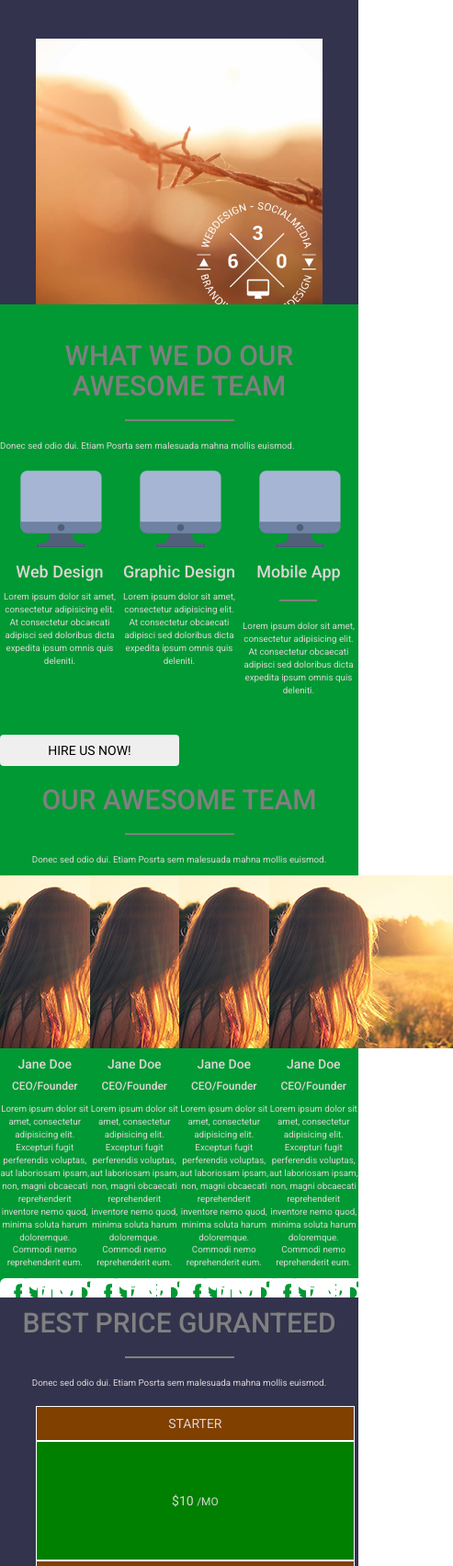
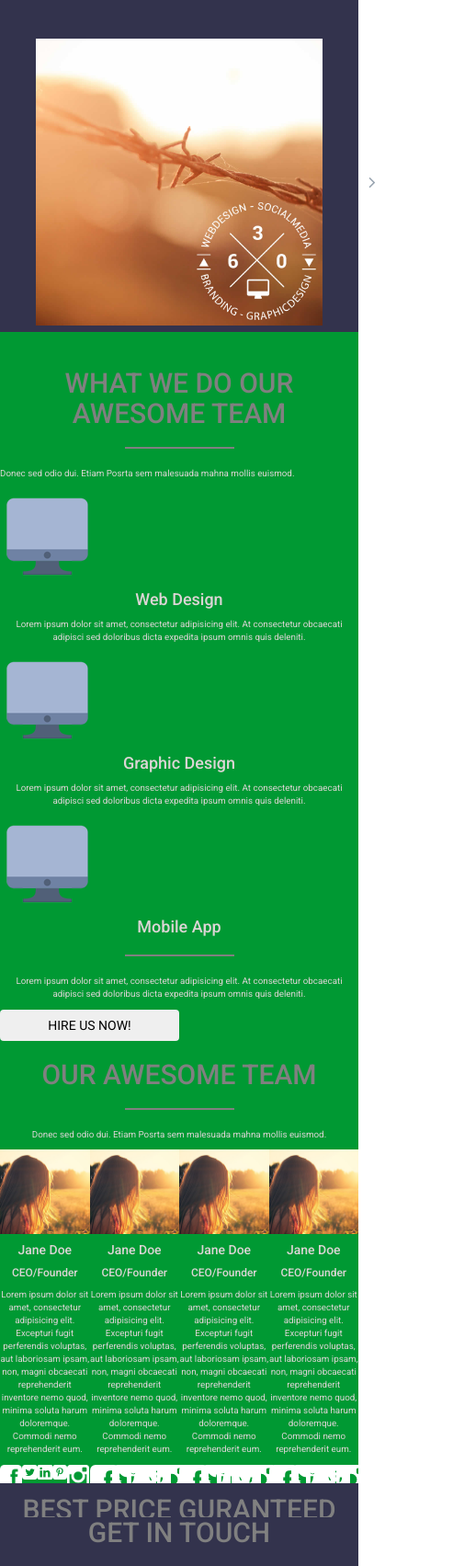
Before and after one commit to NatashaDianeey/34_kane-theme, a plain HTML site: page index.html in a window 390 px wide. Shown: the part 1427-3130 px from the top of the page at 92% size, 493 px wide, since content can reach past the window. Drawn offline with nearby package versions, Linux system fonts and the light colour scheme; files that its build step writes are made by us from their sources.

Commit message:
version final

```diff
--- a/css/main.css
+++ b/css/main.css
@@ -162,7 +162,7 @@ h3{
 .bkg-blue{
 	background-color: #33334d;
 	width: 100%;
-	height: 500%;
+	height: 600%;
 }
 .img1{
 	width: 100%;
--- a/index.html
+++ b/index.html
@@ -185,7 +185,13 @@
                                 <div><p>PHOTOSHOP/ILUSTRATOR</p></div>
                             </div>
                             <div class="col-xs-12 col-md-6">
-                                <img class="img1" src="img/agency-img3.jpg" alt="img">
+                                <div class="single-item">
+                                    <div>
+                                        <img class="img1" src="img/agency-img3.jpg" alt="img">
+                                    </div>
+                                    <div><img class="img1" src="img/agency-img2.jpg" alt="img"></div>
+                                    <div><img class="img1" src="img/agency-img.jpg" alt="img"></div>
+                                </div>
                             </div>
                         </div>
                     </div>
@@ -198,18 +204,18 @@
                         <hr>
                         <p>Donec sed odio dui. Etiam Posrta sem malesuada mahna mollis euismod.</p>
                         <div class="row">
-                            <div class="col-xs-4 text-center">
-                                <img class="dis-abs" src="img/icons/webdesign.png" alt=""/>
+                            <div class="col-xs-12 col-md-4 text-center">
+                                <img class="img-responsive dis-abs" src="img/icons/webdesign.png" alt=""/>
                                 <h4>Web Design</h4>
                                 <p>Lorem ipsum dolor sit amet, consectetur adipisicing elit. At consectetur obcaecati adipisci sed doloribus dicta expedita ipsum omnis quis deleniti.</p>
                             </div>
-                            <div class="col-xs-4 text-center">
-                                <img class="dis-abs" src="img/icons/webdesign.png" alt=""/>
+                            <div class="col-xs-12 col-md-4 text-center">
+                                <img class="img-responsive dis-abs" src="img/icons/webdesign.png" alt=""/>
                                 <h4>Graphic Design</h4>
                                 <p>Lorem ipsum dolor sit amet, consectetur adipisicing elit. At consectetur obcaecati adipisci sed doloribus dicta expedita ipsum omnis quis deleniti.</p>
                             </div>
-                            <div class="col-xs-4 text-center">
-                                <img class="dis-abs" src="img/icons/webdesign.png" alt=""/>
+                            <div class="col-xs-12 col-md-4 text-center">
+                                <img  class=" img-responsive dis-abs" src="img/icons/webdesign.png" alt=""/>
                                 <h4>Mobile App</h4>
                                 <hr>
                                 <p>Lorem ipsum dolor sit amet, consectetur adipisicing elit. At consectetur obcaecati adipisci sed doloribus dicta expedita ipsum omnis quis deleniti.</p>
@@ -221,7 +227,30 @@
                         <p class=" text-center">Donec sed odio dui. Etiam Posrta sem malesuada mahna mollis euismod.</p>
                         <div class="row">
                             <div class="col-xs-3  text-center">
-                                <img src="img/team/1.jpg" alt="Jane Doe">
+                                <img class="img-responsive" src="img/team/1.jpg" alt="Jane Doe">
+                                <h5>Jane Doe</h5>
+                                <h6>CEO/Founder</h6>
+                                <p>Lorem ipsum dolor sit amet, consectetur adipisicing elit. Excepturi fugit perferendis voluptas, aut laboriosam ipsam, non, magni obcaecati reprehenderit inventore nemo quod, minima soluta harum doloremque. Commodi nemo reprehenderit eum.</p>
+                                <div class="row"><!-- iconos-->
+                                    <div class="col-xs-3">
+                                        <img class="img-responsive" src="img/logo2.png" alt="Facebook">
+                                    </div>
+                                    <div class="col-xs-2">
+                                        <img class="img-responsive" src="img/logo1.png" alt="Twitter">
+                                    </div>
+                                    <div class="col-xs-2">
+                                        <img class="img-responsive" src="img/logo5.png" alt="">
+                                    </div>
+                                    <div class="col-xs-2">
+                                        <img class="img-responsive" src="img/logo4.png" alt="">
+                                    </div>
+                                    <div class="col-xs-3">
+                                        <img class="img-responsive" src="img/logo3.png" alt="">
+                                    </div>
+                                </div>
+                            </div>
+                            <div class="col-xs-3  text-center">
+                                <img class="img-responsive" src="img/team/1.jpg" alt="Jane Doe">
                                 <h5>Jane Doe</h5>
                                 <h6>CEO/Founder</h6>
                                 <p>Lorem ipsum dolor sit amet, consectetur adipisicing elit. Excepturi fugit perferendis voluptas, aut laboriosam ipsam, non, magni obcaecati reprehenderit inventore nemo quod, minima soluta harum doloremque. Commodi nemo reprehenderit eum.</p>
@@ -244,7 +273,7 @@
                                 </div>
                             </div>
                             <div class="col-xs-3  text-center">
-                                <img src="img/team/1.jpg" alt="Jane Doe">
+                                <img class="img-responsive" src="img/team/1.jpg" alt="Jane Doe">
                                 <h5>Jane Doe</h5>
                                 <h6>CEO/Founder</h6>
                                 <p>Lorem ipsum dolor sit amet, consectetur adipisicing elit. Excepturi fugit perferendis voluptas, aut laboriosam ipsam, non, magni obcaecati reprehenderit inventore nemo quod, minima soluta harum doloremque. Commodi nemo reprehenderit eum.</p>
@@ -267,30 +296,7 @@
                                 </div>
                             </div>
                             <div class="col-xs-3  text-center">
-                                <img src="img/team/1.jpg" alt="Jane Doe">
-                                <h5>Jane Doe</h5>
-                                <h6>CEO/Founder</h6>
-                                <p>Lorem ipsum dolor sit amet, consectetur adipisicing elit. Excepturi fugit perferendis voluptas, aut laboriosam ipsam, non, magni obcaecati reprehenderit inventore nemo quod, minima soluta harum doloremque. Commodi nemo reprehenderit eum.</p>
-                                <div class="row"><!-- iconos-->
-                                    <div class="col-xs-3">
-                                        <img src="img/logo2.png" alt="Facebook">
-                                    </div>
-                                    <div class="col-xs-2">
-                                        <img src="img/logo1.png" alt="Twitter">
-                                    </div>
-                                    <div class="col-xs-2">
-                                        <img src="img/logo5.png" alt="">
-                                    </div>
-                                    <div class="col-xs-2">
-                                        <img src="img/logo4.png" alt="">
-                                    </div>
-                                    <div class="col-xs-3">
-                                        <img src="img/logo3.png" alt="">
-                                    </div>
-                                </div>
-                            </div>
-                            <div class="col-xs-3  text-center">
-                                <img src="img/team/1.jpg" alt="Jane Doe">
+                                <img class="img-responsive" src="img/team/1.jpg" alt="Jane Doe">
                                 <h5>Jane Doe</h5>
                                 <h6>CEO/Founder</h6>
                                 <p>Lorem ipsum dolor sit amet, consectetur adipisicing elit. Excepturi fugit perferendis voluptas, aut laboriosam ipsam, non, magni obcaecati reprehenderit inventore nemo quod, minima soluta harum doloremque. Commodi nemo reprehenderit eum.</p>
@@ -318,12 +324,12 @@
             </section>
             <section> <!-- bkg-blue BEST PRICE GURANTEED / WAR TO CLIENTS SAY/ GET IN TOUCH -->
                 <div class="row">
-                    <div class="col-xs-12 bkg-blue text-center">
+                    <div class="col-md-12 bkg-blue text-center">
                         <h2 class="text-center">BEST PRICE GURANTEED</h2>
                         <hr>
                         <p>Donec sed odio dui. Etiam Posrta sem malesuada mahna mollis euismod.</p>
                         <div class="row">
-                            <div class="col-xs-12 col-md-3">
+                            <div class="hidden-xs col-md-3">
                                <ul class="list-group">
                                     <li class="list-group-item-brown">STARTER</li>
                                     <li class="list-group-item-green">$10 <small>/MO</small></li>
@@ -336,7 +342,7 @@
                                     <li class="list-group-item-trans"> <a href="#" class="btn btn-primary" role="button">Button</a></li>
                                 </ul>
                             </div>
-                            <div class="col-xs-12 col-md-3">
+                            <div class="hidden-xs col-md-3">
                                 <ul class="list-group">
                                     <li class="list-group-item-brown">STARTER</li>
                                     <li class="list-group-item-green">$10 <small>/MO</small></li>
@@ -349,7 +355,7 @@
                                     <li class="list-group-item-trans"> <a href="#" class="btn btn-primary" role="button">Button</a></li>
                                 </ul>
                             </div>
-                            <div class="col-xs-12 col-md-3">
+                            <div class="hidden-xs col-md-3">
                                 <ul class="list-group">
                                     <li class="list-group-item-brown">STARTER</li>
                                     <li class="list-group-item-green">$10 <small>/MO</small></li>
@@ -362,7 +368,7 @@
                                     <li class="list-group-item-trans"> <a href="#" class="btn btn-primary" role="button">Button</a></li>
                                 </ul>
                             </div>
-                            <div class="col-xs-12 col-md-3">
+                            <div class="hidden-xs col-md-3">
                                 <ul class="list-group">
                                     <li class="list-group-item-brown">STARTER</li>
                                     <li class="list-group-item-green">$10 <small>/MO</small></li>
@@ -379,7 +385,7 @@
                     </div>
                 </div>
                 <div class="row">
-                    <div class="col-xs-12 bkg-blue text-center">
+                    <div class="hidden-xs col-md-12 bkg-blue text-center">
                         <h2 class="text-center">WHAT OUR CLIENTS SAY</h2>
                         <hr>
                         <p>Donec sed odio dui. Etiam Posrta sem malesuada mahna mollis euismod.</p>
@@ -392,7 +398,7 @@
                     </div>
                 </div>
                 <div class="row">
-                    <div class="col-xs-12 bkg-blue text-center">
+                    <div class="col-xs-12 marg-lefyrigh bkg-blue text-center">
                         <h2 class="text-center">GET IN TOUCH</h2>
                         <hr>
                         <p>Donec sed odio dui. Etiam Posrta sem malesuada mahna mollis euismod.</p>
@@ -418,7 +424,7 @@
                 </div>
             </section>
             <section> <!-- bkg-image con iconos -->
-                <div class="row bkg-img-2 text-center">
+                <div class="row hidden-xs bkg-img-2 text-center">
                     <div class="col-xs-12 col-md-3">
                         <img class="img-responsive" src="img/logo2.png" alt="Facebook">
                     </div>
@@ -495,13 +501,7 @@
         <script type="text/javascript" src="./js/slick.min.js"></script>
         <script type="text/javascript">
             $(document).ready(function(){
-                $('.one-time').slick({
-                    dots: true,
-                    infinite: true,
-                    speed: 300,
-                    slidesToShow: 1,
-                    adaptiveHeight: true
-                });
+                $('.single-item').slick();
             });
   </script>
     </body>
```
